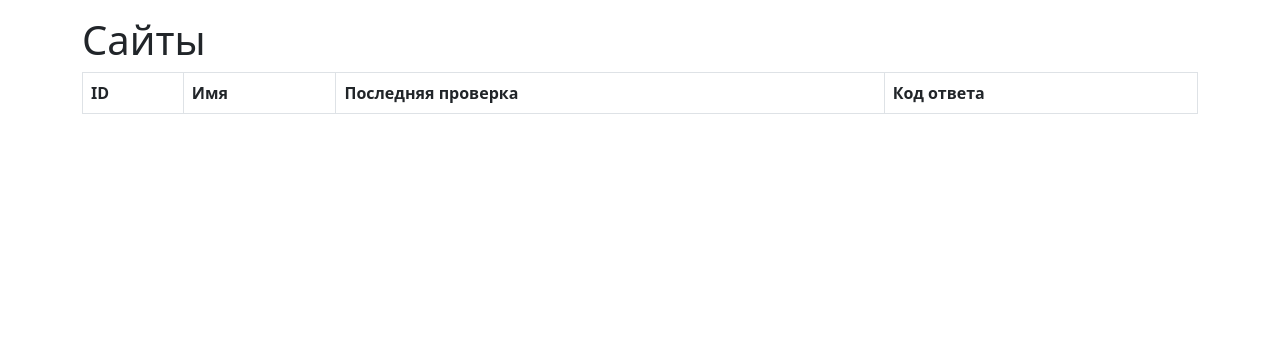
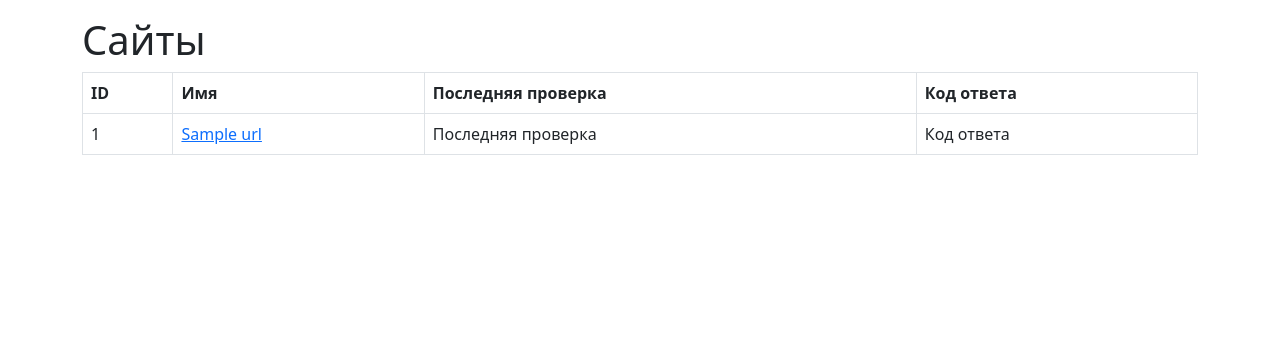
Before and after one commit to Abra19/page_analyzer, a Flask app: page /urls in a window 1280 px wide. Shown: the part 56-420 px from the top of the page. Run offline with Flask 3, Linux system fonts and the light colour scheme; a database or web service that is not in the repository returns one stand-in record (values such as "Sample title"); lists and menus that the app fills with data are empty; some libraries are stand-ins or nearby versions.

Commit message:
add form handler, sites page, choiced site page

```diff
--- a/page_analyzer/app.py
+++ b/page_analyzer/app.py
@@ -6,13 +6,19 @@ from flask import (
     request,
     flash,
     get_flashed_messages,
-    # url_for,
-    # redirect,
-    # session
+    url_for,
+    redirect
 )
 
 from page_analyzer.validate import validate
-# from page_analyzer.normalize import normalize_url
+from page_analyzer.normalize import normalize_url
+
+from page_analyzer.db import (
+    get_data_by_name,
+    get_data_by_id,
+    get_all_urls,
+    add_url,
+)
 
 load_dotenv()
 
@@ -23,6 +29,9 @@ app.config['SECRET_KEY'] = os.getenv('SECRET_KEY')
 
 @app.route('/')
 def main():
+    """
+        Show start page
+    """
     return render_template(
         'index.html',
         url='',
@@ -32,13 +41,27 @@ def main():
 
 @app.get('/urls')
 def get_urls():
+    """
+        Show all urls
+    """
+    urls = get_all_urls()
     return render_template(
         'urls.html',
+        urls=urls[::-1]
     )
 
 
 @app.post('/urls')
 def post_new_url():
+    """
+        Get the url from the form.
+        Check for compliance with validation conditions.
+        If the url is invalid, display an error message.
+        If the url is valid - query db for the existence of a similar url.
+        If it exists - inform about its existence.
+        If it does not exist - write the data into the db.
+        Redirect to the page of the corresponding url.
+    """
     url = request.form.to_dict().get('url')
     errors = validate(url)
     messages = []
@@ -50,14 +73,33 @@ def post_new_url():
             'index.html',
             url=url,
             messages=messages
-        )
+        ), 422
 
+    url = normalize_url(url)
+    existing = get_data_by_name(url)
+    if existing:
+        flash('Страница уже существует', 'info')
+        id = existing.id
+    else:
+        flash('Страница успешно добавлена', 'success')
+        id = add_url(url)
+    return redirect(url_for('get_url_id', id=id), 302)
+
+
+@app.get('/urls/<id>')
+def get_url_id(id):
+    """
+        Show choiced url's page
+    """
+    url = get_data_by_id(id)
+    messages = get_flashed_messages(with_categories=True)
     return render_template(
-        'urls.html',
-        # messages=messages
+        'url.html',
+        url=url,
+        messages=messages
     )
 
 
 @app.errorhandler(404)
-def page_not_found(error):
+def page_not_found():
     return render_template('error/404.html'), 404
--- a/page_analyzer/db.py
+++ b/page_analyzer/db.py
@@ -1,6 +1,7 @@
 import os
-import psycopg2
+from psycopg2 import connect, extras
 from dotenv import load_dotenv
+from datetime import date
 
 load_dotenv()
 
@@ -8,4 +9,44 @@ DATABASE_URL = os.getenv('DATABASE_URL')
 
 
 def connect_db():
-    return psycopg2.connect(DATABASE_URL)
+    return connect(DATABASE_URL)
+
+
+def get_data_by_name(url):
+    conn = connect_db()
+    with conn.cursor(cursor_factory=extras.NamedTupleCursor) as curs:
+        curs.execute('SELECT * FROM urls WHERE name=%s', (url,))
+        existing = curs.fetchone()
+    conn.close()
+    return existing
+
+
+def get_data_by_id(id):
+    conn = connect_db()
+    with conn.cursor(cursor_factory=extras.NamedTupleCursor) as curs:
+        curs.execute('SELECT * FROM urls WHERE id=%s', (id,))
+        existing = curs.fetchone()
+    conn.close()
+    return existing
+
+
+def get_all_urls():
+    conn = connect_db()
+    with conn.cursor(cursor_factory=extras.NamedTupleCursor) as curs:
+        curs.execute('SELECT * FROM urls')
+        urls = curs.fetchall()
+    conn.close()
+    return urls
+
+
+def add_url(url):
+    conn = connect_db()
+    with conn.cursor(cursor_factory=extras.NamedTupleCursor) as curs:
+        curs.execute(
+            'INSERT INTO urls (name, created_at) VALUES (%s, %s) RETURNING id',
+            (url, date.today())
+        )
+        id = curs.fetchone().id
+    conn.commit()
+    conn.close()
+    return id
--- a/page_analyzer/templates/ url.html
+++ b/page_analyzer/templates/url.html
@@ -1,4 +1,10 @@
 {% extends 'layouts/base_layout.html' %}
+
+{% if messages %}
+      {% for category, message in messages %}
+        <div class="alert alert-{{ category }}" role="alert">{{ message }}</div>
+      {% endfor %}
+    {% endif %}
 
 {% block content %}
 
--- a/page_analyzer/templates/urls.html
+++ b/page_analyzer/templates/urls.html
@@ -16,8 +16,14 @@
           </tr>
         </thead>
         <tbody>
-
-
+          {% for url in urls %}
+          <tr>
+            <td>{{url.id}}</td>
+            <td><a href="{{url.name}}">{{url.name}}</a></td>
+            <td>Последняя проверка</td>
+            <td>Код ответа</td>
+          </tr>
+          {% endfor %}
         </tbody>
       </table>
     </div>
```
Also changed, not shown: 1 other file.
